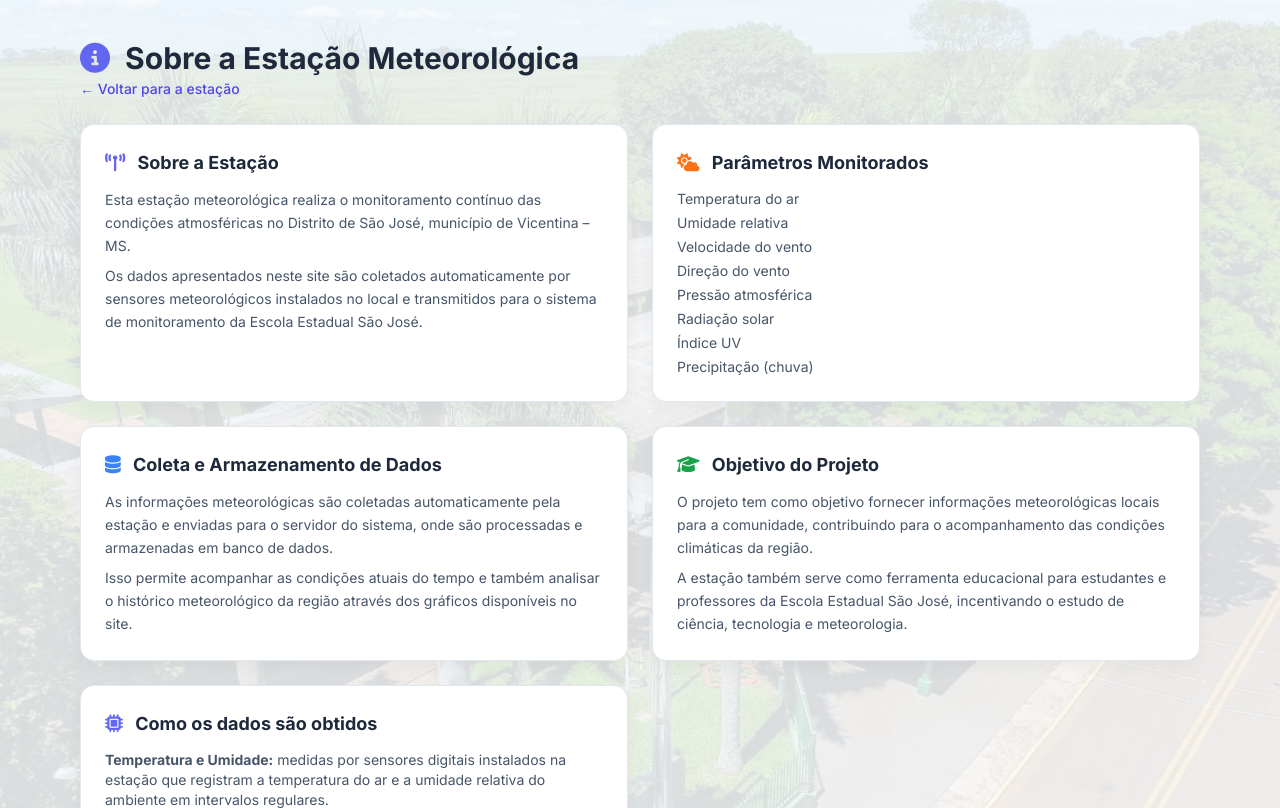
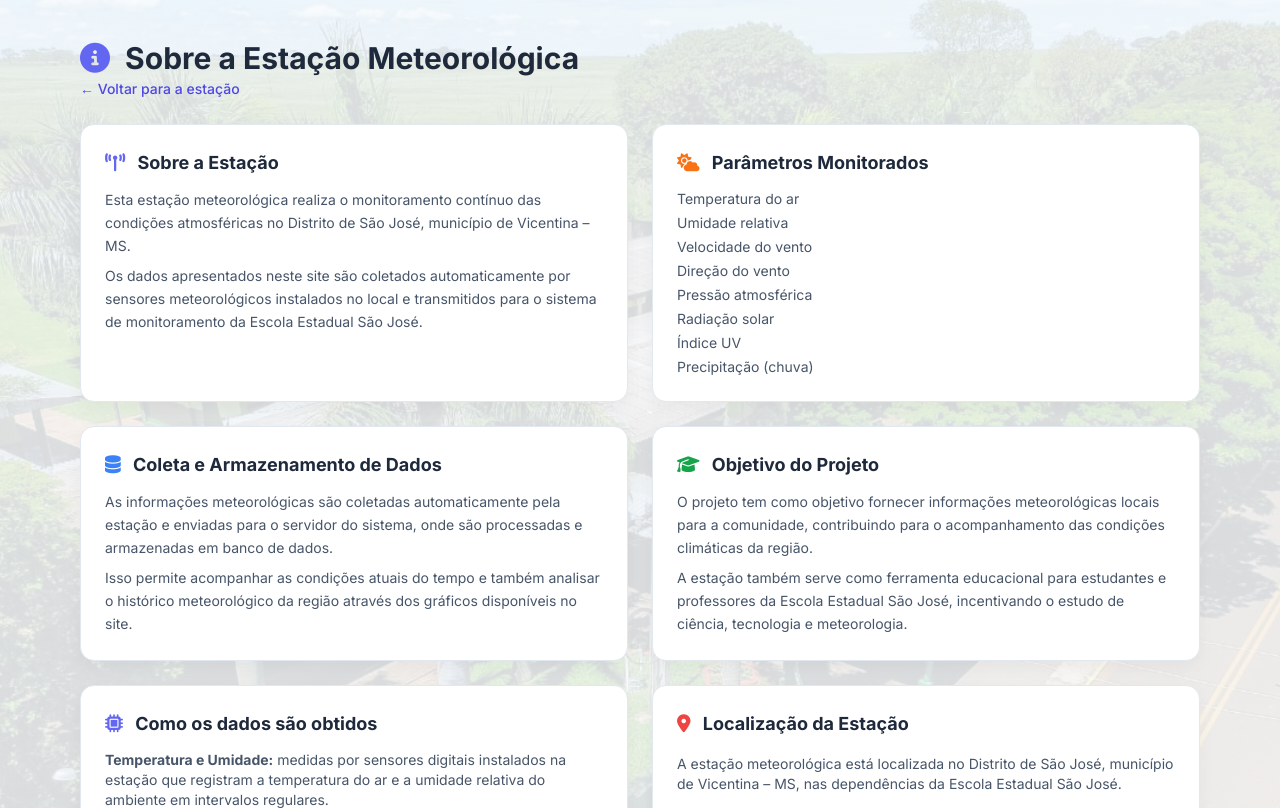
Before and after one commit to rodrigoraa/EstacaoEmPython, a Flask app: page /sobre in a window 1280 px wide. Shown: the top 808 px of the page. Run offline with Flask 3, Linux system fonts and the light colour scheme; parts of the project's set-up code (start-up, migrations or seed data) failed here and were passed over; some libraries are stand-ins or nearby versions.

Commit message:
seçao SOBRE - 2

```diff
--- a/estacao/templates/sobre.html
+++ b/estacao/templates/sobre.html
@@ -166,6 +166,28 @@
 
             </div>
 
+            <div class="card">
+
+                <h3 class="text-lg font-bold text-slate-800 mb-4">
+                    <i class="fa-solid fa-location-dot text-red-500 mr-2"></i>
+                    Localização da Estação
+                </h3>
+
+                <p class="text-sm text-slate-600 mb-4">
+                    A estação meteorológica está localizada no Distrito de São José,
+                    município de Vicentina – MS, nas dependências da Escola Estadual São José.
+                </p>
+
+                <div class="rounded-lg overflow-hidden border">
+
+                    <iframe src="https://www.google.com/maps?q=Vicentina%20MS&output=embed" width="100%" height="260"
+                        style="border:0" loading="lazy">
+                    </iframe>
+
+                </div>
+
+            </div>
+
         </div>
 
     </div>
```
